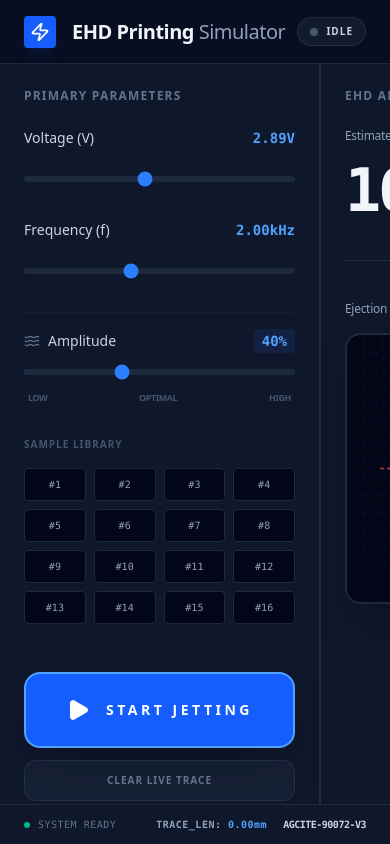
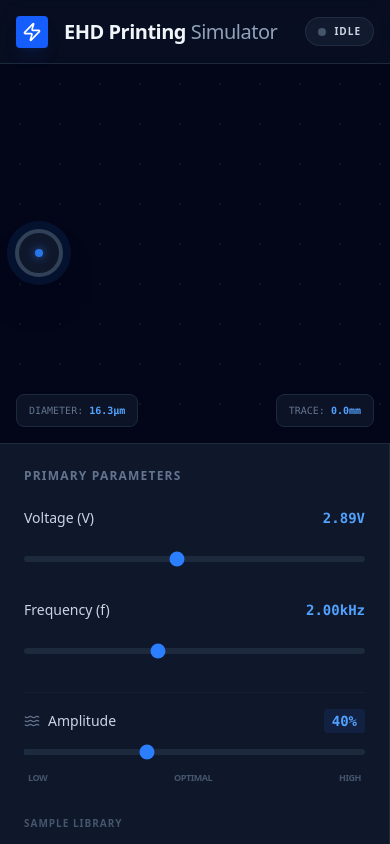
Before and after one commit to sergio-garcia7743/inksimulator, a React (Vite) app: page / in a window 390 px wide. Shown: the top 844 px of the page. Built offline with nearby package versions, Linux system fonts and the light colour scheme.

Commit message:
Update App.tsx

```diff
--- a/src/App.tsx
+++ b/src/App.tsx
@@ -241,9 +241,9 @@ export default function App() {
   }, [predictedSize]);
 
   return (
-    <div className="flex flex-col h-screen bg-slate-950 text-slate-100 font-sans overflow-hidden">
+    <div className="flex flex-col min-h-screen lg:h-screen bg-slate-950 text-slate-100 font-sans overflow-x-hidden">
       {/* Header */}
-      <header className="h-16 shrink-0 border-b border-slate-800 bg-slate-900/50 px-6 flex items-center justify-between">
+      <header className="h-16 shrink-0 border-b border-slate-800 bg-slate-900/50 px-4 lg:px-6 flex items-center justify-between sticky top-0 z-50 backdrop-blur-md">
         <div className="flex items-center space-x-4">
           <div className="w-8 h-8 bg-blue-600 rounded flex items-center justify-center shadow-lg shadow-blue-900/20">
             <Zap className="w-5 h-5 text-white" />
@@ -261,10 +261,52 @@ export default function App() {
       </header>
 
       {/* Main Interface */}
-      <main className="flex-1 flex overflow-hidden">
+      <main className="flex-1 flex flex-col lg:flex-row overflow-y-auto lg:overflow-hidden">
+
+        {/* Simulation Viewport (Prioritized on Mobile) */}
+        <section className="h-[45vh] lg:h-auto lg:flex-1 shrink-0 bg-slate-950 relative flex flex-col items-center justify-center overflow-hidden border-b lg:border-b-0 border-slate-800 order-1 lg:order-2">
+          {/* Simulation Grid Overlay (Substrate) */}
+          <div className="absolute inset-0 opacity-40 pointer-events-none" style={{ backgroundImage: 'radial-gradient(circle, #1e293b 1px, transparent 1px)', backgroundSize: '40px 40px' }} />
+
+          {/* Top-Down Particles Rendering */}
+          <div className="absolute inset-0 z-10">
+            {particles.map(p => (
+              <motion.div
+                key={p.id}
+                className="absolute bg-blue-400 rounded-full"
+                style={{
+                  left: `${p.x}%`,
+                  top: `${p.y}%`,
+                  width: p.size,
+                  height: p.size,
+                  transform: 'translate(-50%, -50%)',
+                  boxShadow: '0 0 10px rgba(96, 165, 250, 0.4)',
+                  filter: 'blur(0.2px)'
+                }}
+              />
+            ))}
+          </div>
+
+          {/* Nozzle Header (Top POV) */}
+          <div className="absolute left-[10%] top-1/2 -translate-y-1/2 -translate-x-1/2 z-20 flex flex-col items-center">
+            <div className="w-12 h-12 lg:w-16 lg:h-16 rounded-full border-4 border-slate-700 bg-slate-900 flex items-center justify-center shadow-2xl ring-8 ring-blue-500/10">
+                <div className="w-2 h-2 bg-blue-500 rounded-full animate-pulse shadow-[0_0_10px_rgba(59,130,246,0.8)]" />
+            </div>
+          </div>
+
+          {/* Mobile Overlay Stats */}
+          <div className="lg:hidden absolute bottom-4 left-4 right-4 flex justify-between items-center pointer-events-none">
+             <div className="bg-slate-900/80 backdrop-blur-sm px-3 py-2 rounded-lg border border-slate-800 text-[10px] font-mono">
+                <span className="text-slate-500">DIAMETER:</span> <span className="text-blue-400 font-bold">{predictedSize.toFixed(1)}µm</span>
+             </div>
+             <div className="bg-slate-900/80 backdrop-blur-sm px-3 py-2 rounded-lg border border-slate-800 text-[10px] font-mono">
+                <span className="text-slate-500">TRACE:</span> <span className="text-blue-400 font-bold">{sampleProgress.toFixed(1)}mm</span>
+             </div>
+          </div>
+        </section>
 
         {/* Left Controls Panel */}
-        <aside className="w-80 shrink-0 bg-slate-900 border-r border-slate-800 p-6 flex flex-col space-y-8 overflow-y-auto">
+        <aside className="w-full lg:w-80 shrink-0 bg-slate-900 border-r border-slate-800 p-6 flex flex-col space-y-8 lg:overflow-y-auto order-2 lg:order-1">
           <div>
             <h2 className="text-xs font-bold text-slate-500 uppercase tracking-widest mb-6">Primary Parameters</h2>
 
@@ -377,40 +419,8 @@ export default function App() {
           </div>
         </aside>
 
-        {/* Simulation Viewport */}
-        <section className="flex-1 bg-slate-950 relative flex flex-col items-center justify-center overflow-hidden">
-          {/* Simulation Grid Overlay (Substrate) */}
-          <div className="absolute inset-0 opacity-40 pointer-events-none" style={{ backgroundImage: 'radial-gradient(circle, #1e293b 1px, transparent 1px)', backgroundSize: '40px 40px' }} />
-
-          {/* Top-Down Particles Rendering */}
-          <div className="absolute inset-0 z-10">
-            {particles.map(p => (
-              <motion.div
-                key={p.id}
-                className="absolute bg-blue-400 rounded-full"
-                style={{
-                  left: `${p.x}%`,
-                  top: `${p.y}%`,
-                  width: p.size,
-                  height: p.size,
-                  transform: 'translate(-50%, -50%)',
-                  boxShadow: '0 0 10px rgba(96, 165, 250, 0.4)',
-                  filter: 'blur(0.2px)'
-                }}
-              />
-            ))}
-          </div>
-
-          {/* Nozzle Header (Top POV) */}
-          <div className="absolute left-[10%] top-1/2 -translate-y-1/2 -translate-x-1/2 z-20 flex flex-col items-center">
-            <div className="w-16 h-16 rounded-full border-4 border-slate-700 bg-slate-900 flex items-center justify-center shadow-2xl ring-8 ring-blue-500/10">
-                <div className="w-2 h-2 bg-blue-500 rounded-full animate-pulse shadow-[0_0_10px_rgba(59,130,246,0.8)]" />
-            </div>
-          </div>
-        </section>
-
         {/* Right Analytics Panel */}
-        <aside className="w-80 shrink-0 bg-slate-900 border-l border-slate-800 p-6 space-y-8 overflow-y-auto">
+        <aside className="w-full lg:w-80 shrink-0 bg-slate-900 border-t lg:border-t-0 lg:border-l border-slate-800 p-6 space-y-8 lg:overflow-y-auto order-3">
           <h2 className="text-xs font-bold text-slate-500 uppercase tracking-widest mb-6">EHD Analytics</h2>
 
           <div className="space-y-10">
@@ -443,10 +453,10 @@ export default function App() {
       </main>
 
       {/* Footer Status Bar */}
-      <footer className="h-10 shrink-0 bg-slate-900 border-t border-slate-800 px-6 flex items-center justify-between text-[10px] font-mono text-slate-500 tracking-wider">
-        <div className="flex space-x-10">
+      <footer className="h-auto lg:h-10 shrink-0 bg-slate-900 border-t border-slate-800 px-6 py-3 lg:py-0 flex flex-col lg:flex-row items-center justify-between gap-2 text-[10px] font-mono text-slate-500 tracking-wider">
+        <div className="flex space-x-6 lg:space-x-10">
           <span className="flex items-center gap-2"><span className="w-1.5 h-1.5 bg-emerald-500 rounded-full"></span> SYSTEM READY</span>
-          <span className="text-slate-400 font-bold">TRACE_LEN: <span className="text-blue-400">{sampleProgress.toFixed(2)}mm</span></span>
+          <span className="text-slate-400 font-bold hidden lg:inline">TRACE_LEN: <span className="text-blue-400">{sampleProgress.toFixed(2)}mm</span></span>
         </div>
         <div className="flex items-center gap-6">
           <span className="text-slate-300 tracking-tighter uppercase font-bold">AgCite-90072-V3</span>
```
